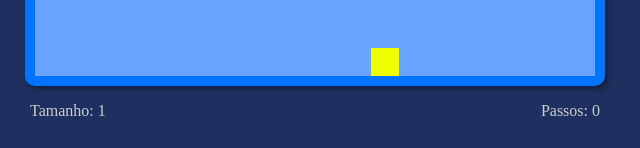
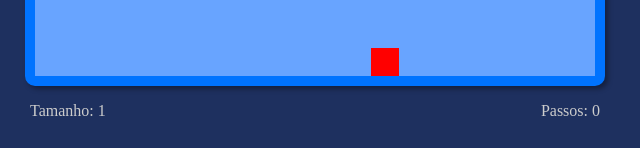
Before and after one commit to CaioPinho9/snake-game, a plain HTML site: page index.html in a window 1280 px wide. Shown: the part 649-797 px from the top of the page, 325-965 px from the left. Drawn offline with Linux system fonts and the light colour scheme.

Commit message:
misc: color

```diff
--- a/style.css
+++ b/style.css
@@ -64,7 +64,7 @@ p {
 }
 
 .food {
-    background-color: #eeff00;
+    background-color: #ff0000;
 }
 
 .switch {
```
